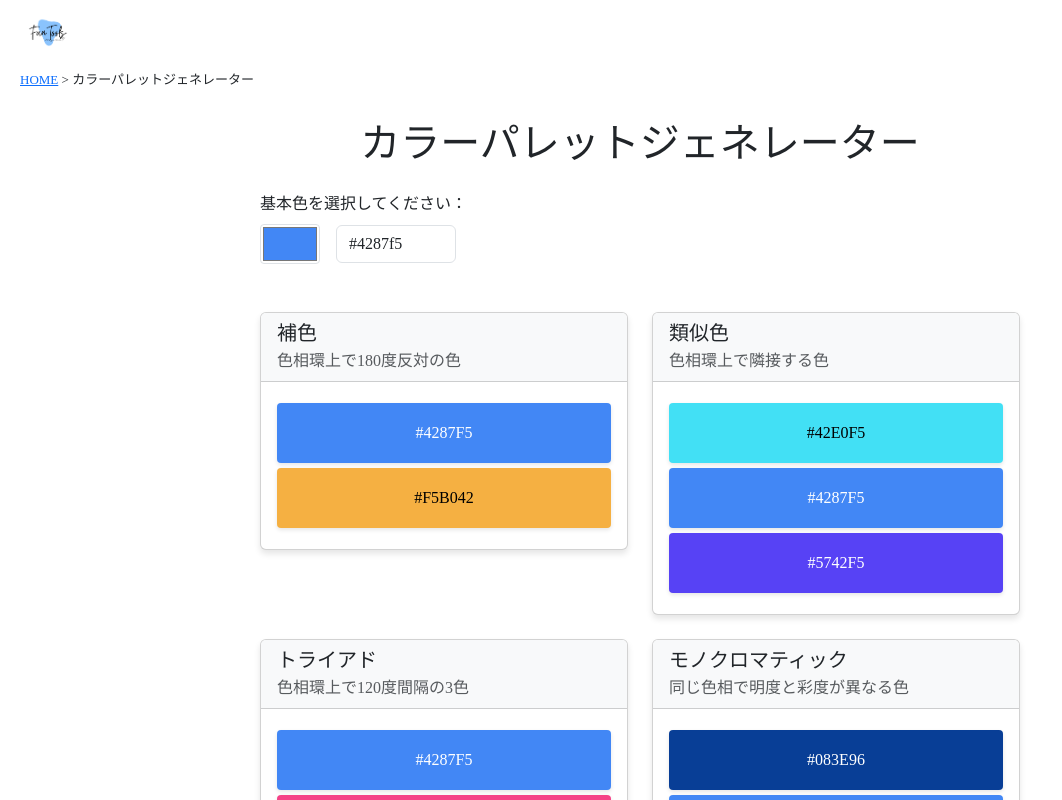
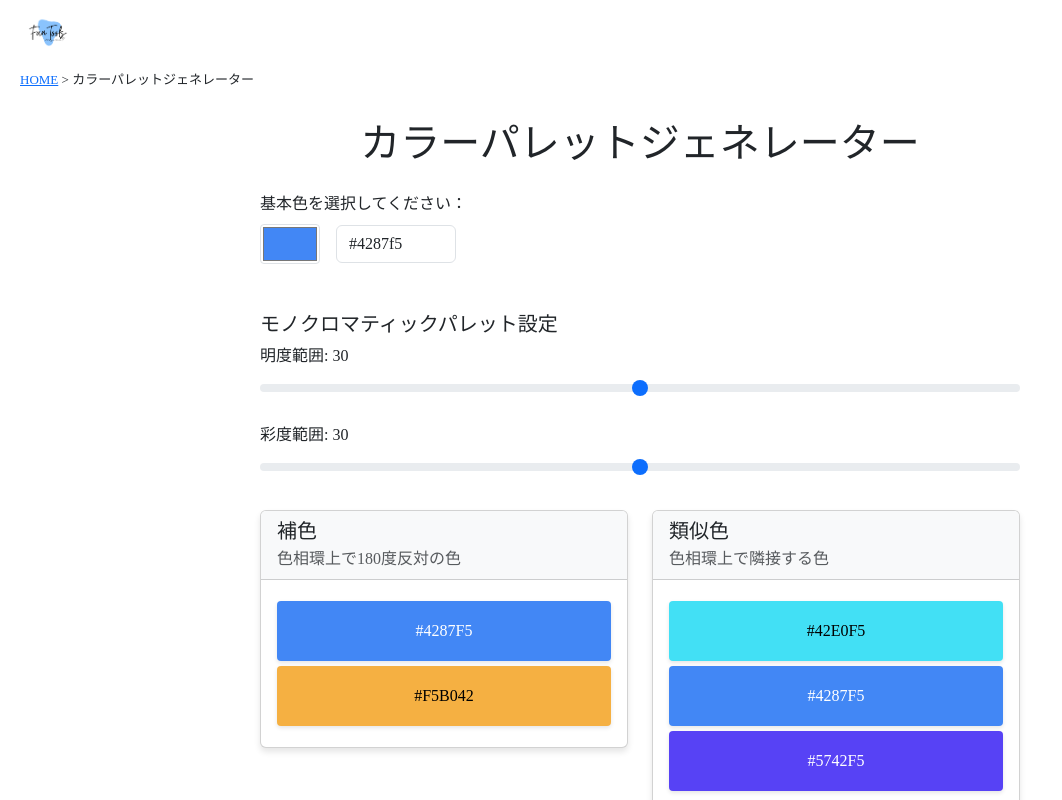
Before and after one commit to Yulikepython/itc-fun-tools, a React (Vite) app: page /itc-fun-tools/color-palette in a window 1280 px wide. Shown: the top 800 px of the page, without its empty margins (0-1062 px from the left). Built offline with nearby package versions, Linux system fonts and the light colour scheme.

Commit message:
feat: モノクロマティックパレットの設定機能を追加; HSL値の変換をメモ化し、エラーメッセージを実装

```diff
--- a/src/apps/ColorPalette.jsx
+++ b/src/apps/ColorPalette.jsx
@@ -1,4 +1,4 @@
-import React, { useState, useEffect } from 'react';
+import React, { useState, useEffect, useMemo } from 'react';
 import { setTitleAndDescriptions } from '../utils/setTitleAndDescriptions';
 import summaryCard from '../media/sns-big-summary.png';
 
@@ -11,6 +11,11 @@ const ColorPalette = ({ transferPage }) => {
     monochromatic: []
   });
   const [copied, setCopied] = useState('');
+  const [monoParams, setMonoParams] = useState({
+    lightnessRange: 30,
+    saturationRange: 30
+  });
+  const [hexError, setHexError] = useState('');
 
   // ページが読み込まれたときにタイトルと説明を設定
   useEffect(() => {
@@ -73,11 +78,11 @@ const ColorPalette = ({ transferPage }) => {
     ];
 
     const monochromatic = [
-      hslToHex(h, s, Math.max(0, l - 30)),
+      hslToHex(h, s, Math.max(0, l - monoParams.lightnessRange)),
       baseColor,
-      hslToHex(h, s, Math.min(100, l + 30)),
-      hslToHex(h, Math.max(0, s - 30), l),
-      hslToHex(h, Math.min(100, s + 30), l)
+      hslToHex(h, s, Math.min(100, l + monoParams.lightnessRange)),
+      hslToHex(h, Math.max(0, s - monoParams.saturationRange), l),
+      hslToHex(h, Math.min(100, s + monoParams.saturationRange), l)
     ];
 
     setPalettes({
@@ -89,7 +94,14 @@ const ColorPalette = ({ transferPage }) => {
   };
 
   // HSL値を16進数カラーコードに変換
-  const hslToHex = (h, s, l) => {
+  const hslToHex = useMemo(() => {
+    const cache = {};
+    return (h, s, l) => {
+      const key = `${h}-${s}-${l}`;
+      if (cache[key]) {
+        return cache[key];
+      }
+
       h /= 360;
       s /= 100;
       l /= 100;
@@ -121,8 +133,11 @@ const ColorPalette = ({ transferPage }) => {
         return hex.length === 1 ? '0' + hex : hex;
       };
 
-    return `#${toHex(r)}${toHex(g)}${toHex(b)}`;
+      const hexColor = `#${toHex(r)}${toHex(g)}${toHex(b)}`;
+      cache[key] = hexColor;
+      return hexColor;
     };
+  }, []);
 
   // カラーをクリップボードにコピー
   const copyToClipboard = (color) => {
@@ -135,7 +150,7 @@ const ColorPalette = ({ transferPage }) => {
   // 基本色が変わったらパレットを再計算
   useEffect(() => {
     calculateHarmony();
-  }, [baseColor]);
+  }, [baseColor, monoParams]);
 
   // カラーサンプルを表示
   const ColorSample = ({ color }) => (
@@ -196,11 +211,49 @@ const ColorPalette = ({ transferPage }) => {
               const val = e.target.value;
               if (val.match(/^#[0-9A-Fa-f]{6}$/)) {
                 setBaseColor(val);
+                setHexError('');
+              } else if (val.length === 7) {
+                // 無効な16進数コードの場合はエラーメッセージを表示
+                setHexError('無効な16進数カラーコードです');
               }
             }}
-            className="form-control"
+            className={`form-control ${hexError ? 'is-invalid' : ''}`}
             placeholder="#RRGGBB"
             style={{ maxWidth: '120px' }}
+          />
+          {hexError && (
+            <div className="invalid-feedback">
+              {hexError}
+            </div>
+          )}
+        </div>
+      </div>
+
+      {/* モノクロマティックパレットの設定 */}
+      <div className="mono-settings mb-4">
+        <h5>モノクロマティックパレット設定</h5>
+        <div className="mb-3">
+          <label htmlFor="lightness-range" className="form-label">明度範囲: {monoParams.lightnessRange}</label>
+          <input
+            type="range"
+            className="form-range"
+            id="lightness-range"
+            min="10"
+            max="50"
+            value={monoParams.lightnessRange}
+            onChange={(e) => setMonoParams({...monoParams, lightnessRange: parseInt(e.target.value)})}
+          />
+        </div>
+        <div className="mb-3">
+          <label htmlFor="saturation-range" className="form-label">彩度範囲: {monoParams.saturationRange}</label>
+          <input
+            type="range"
+            className="form-range"
+            id="saturation-range"
+            min="10"
+            max="50"
+            value={monoParams.saturationRange}
+            onChange={(e) => setMonoParams({...monoParams, saturationRange: parseInt(e.target.value)})}
           />
         </div>
       </div>
```
Lines whose indentation alone changed are shown as unchanged.
